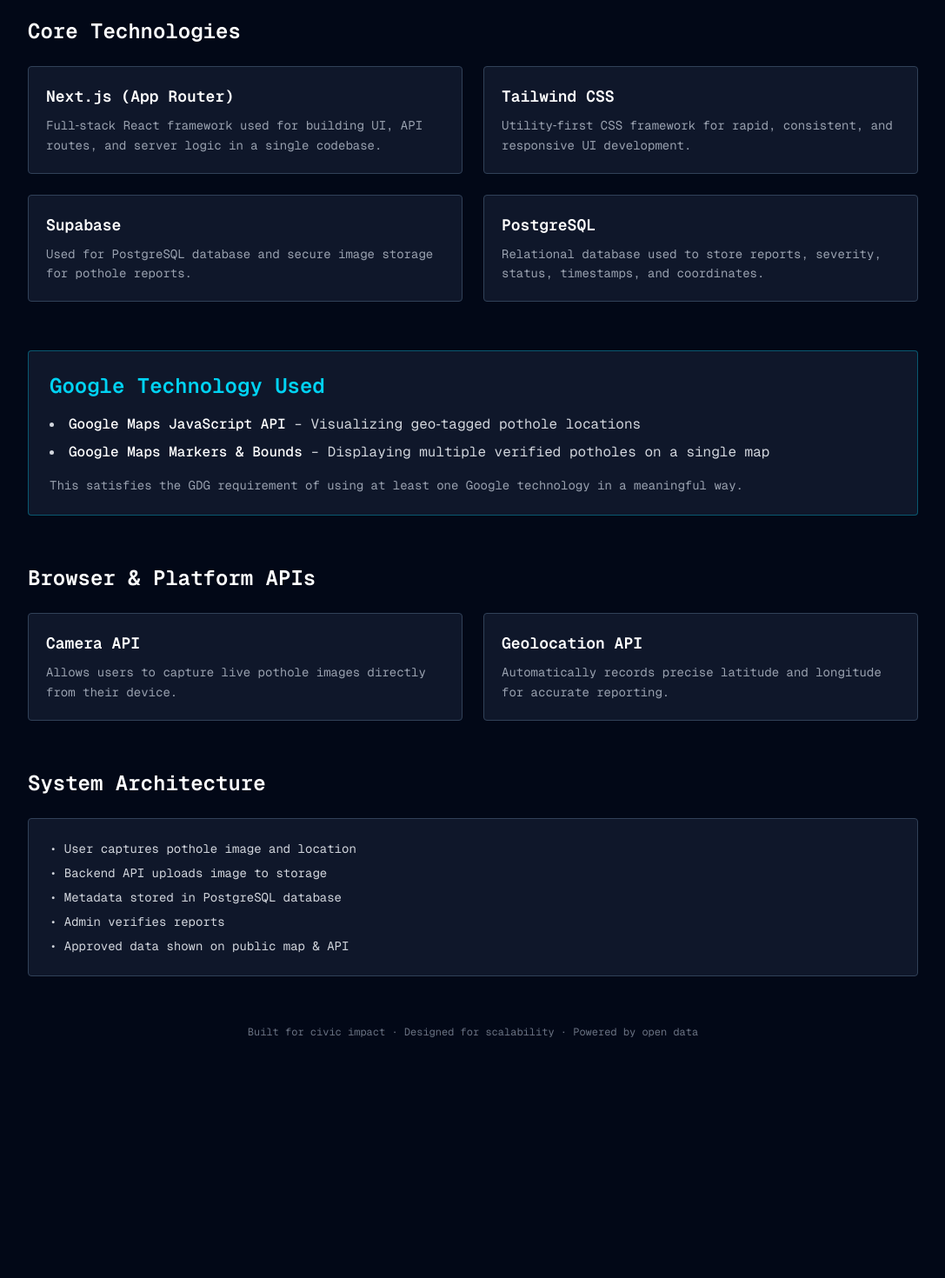
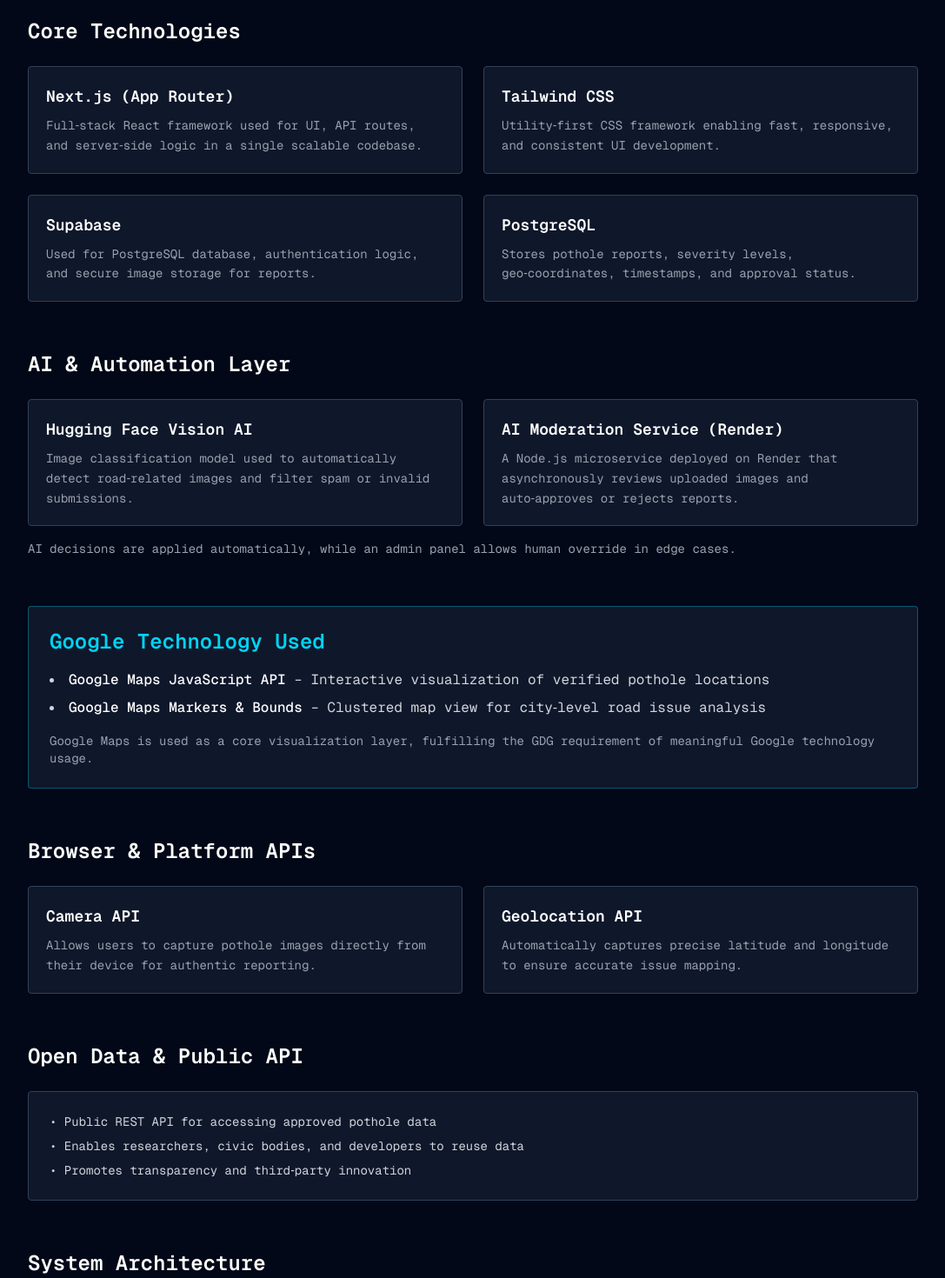
Before and after one commit to eklavyadev/roadwatch, a Next.js app: page /tech in a window 1280 px wide. Shown: the part 260-1730 px from the top of the page at 87% size, without its empty margins (96-1183 px from the left). Before the commit the page ends 1535 px from the top, so only its background shows below. Built offline with nearby package versions, Linux system fonts and the light colour scheme.

Commit message:
Updated UI HowItWorks as per updated AI

```diff
--- a/app/tech/page.tsx
+++ b/app/tech/page.tsx
@@ -4,18 +4,19 @@
   return (
     <>
       <Navbar />
+
       <div className="min-h-screen bg-[#020817] text-white px-6 py-20 mt-10">
         <div className="mx-auto max-w-5xl space-y-14">
 
           {/* Header */}
           <div className="text-center max-w-2xl mx-auto">
             <h1 className="text-3xl sm:text-4xl font-bold">
-            Technology Behind{' '}
+              Technology Behind{" "}
               <span className="text-cyan-400">RoadWatch</span>
             </h1>
             <p className="mt-4 text-gray-400">
-            A modern, scalable tech stack designed for real‑time civic
-            reporting and data transparency.
+              A modern, scalable, AI‑powered civic tech stack built for real‑time
+              road issue reporting and transparency.
             </p>
           </div>
 
@@ -26,21 +27,44 @@
             <div className="grid grid-cols-1 md:grid-cols-2 gap-6">
               <TechCard
                 title="Next.js (App Router)"
-              desc="Full‑stack React framework used for building UI, API routes, and server logic in a single codebase."
+                desc="Full‑stack React framework used for UI, API routes, and server‑side logic in a single scalable codebase."
               />
               <TechCard
                 title="Tailwind CSS"
-              desc="Utility‑first CSS framework for rapid, consistent, and responsive UI development."
+                desc="Utility‑first CSS framework enabling fast, responsive, and consistent UI development."
               />
               <TechCard
                 title="Supabase"
-              desc="Used for PostgreSQL database and secure image storage for pothole reports."
+                desc="Used for PostgreSQL database, authentication logic, and secure image storage for reports."
               />
               <TechCard
                 title="PostgreSQL"
-              desc="Relational database used to store reports, severity, status, timestamps, and coordinates."
+                desc="Stores pothole reports, severity levels, geo‑coordinates, timestamps, and approval status."
               />
             </div>
+          </section>
+
+          {/* AI & Automation */}
+          <section>
+            <h2 className="text-2xl font-semibold mb-6">
+              AI & Automation Layer
+            </h2>
+
+            <div className="grid grid-cols-1 md:grid-cols-2 gap-6">
+              <TechCard
+                title="Hugging Face Vision AI"
+                desc="Image classification model used to automatically detect road‑related images and filter spam or invalid submissions."
+              />
+              <TechCard
+                title="AI Moderation Service (Render)"
+                desc="A Node.js microservice deployed on Render that asynchronously reviews uploaded images and auto‑approves or rejects reports."
+              />
+            </div>
+
+            <p className="mt-4 text-sm text-gray-400">
+              AI decisions are applied automatically, while an admin panel
+              allows human override in edge cases.
+            </p>
           </section>
 
           {/* Google Tech */}
@@ -53,20 +77,20 @@
               <li>
                 <span className="text-white font-medium">
                   Google Maps JavaScript API
-              </span>{' '}
-              – Visualizing geo‑tagged pothole locations
+                </span>{" "}
+                – Interactive visualization of verified pothole locations
               </li>
               <li>
                 <span className="text-white font-medium">
                   Google Maps Markers & Bounds
-              </span>{' '}
-              – Displaying multiple verified potholes on a single map
+                </span>{" "}
+                – Clustered map view for city‑level road issue analysis
               </li>
             </ul>
 
             <p className="mt-4 text-sm text-gray-400">
-            This satisfies the GDG requirement of using at least one Google
-            technology in a meaningful way.
+              Google Maps is used as a core visualization layer, fulfilling the
+              GDG requirement of meaningful Google technology usage.
             </p>
           </section>
 
@@ -79,12 +103,25 @@
             <div className="grid grid-cols-1 md:grid-cols-2 gap-6">
               <TechCard
                 title="Camera API"
-              desc="Allows users to capture live pothole images directly from their device."
+                desc="Allows users to capture pothole images directly from their device for authentic reporting."
               />
               <TechCard
                 title="Geolocation API"
-              desc="Automatically records precise latitude and longitude for accurate reporting."
+                desc="Automatically captures precise latitude and longitude to ensure accurate issue mapping."
               />
+            </div>
+          </section>
+
+          {/* Public API */}
+          <section>
+            <h2 className="text-2xl font-semibold mb-6">
+              Open Data & Public API
+            </h2>
+
+            <div className="bg-[#0f172a] border border-slate-700 rounded p-6 text-gray-300 text-sm space-y-2">
+              <p>• Public REST API for accessing approved pothole data</p>
+              <p>• Enables researchers, civic bodies, and developers to reuse data</p>
+              <p>• Promotes transparency and third‑party innovation</p>
             </div>
           </section>
 
@@ -96,17 +133,19 @@
 
             <div className="bg-[#0f172a] border border-slate-700 rounded p-6 text-gray-300 text-sm space-y-2">
               <p>• User captures pothole image and location</p>
-            <p>• Backend API uploads image to storage</p>
-            <p>• Metadata stored in PostgreSQL database</p>
-            <p>• Admin verifies reports</p>
-            <p>• Approved data shown on public map & API</p>
+              <p>• Backend uploads image to secure storage</p>
+              <p>• Report stored in PostgreSQL with pending status</p>
+              <p>• AI service automatically reviews the image</p>
+              <p>• Status updated to approved or rejected</p>
+              <p>• Approved reports appear on public map & API</p>
+              <p>• Admin panel allows manual overrides if needed</p>
             </div>
           </section>
 
           {/* Footer */}
           <p className="text-center text-xs text-gray-500">
-          Built for civic impact · Designed for scalability · Powered by open
-          data
+            Built for civic impact · AI‑powered moderation · Open & scalable
+            architecture
           </p>
         </div>
       </div>
--- a/components/HowItWorks.tsx
+++ b/components/HowItWorks.tsx
@@ -3,6 +3,7 @@
 import {
   CameraIcon,
   MapPinIcon,
+  CpuChipIcon,
   ShieldCheckIcon,
   GlobeAltIcon,
 } from '@heroicons/react/24/outline';
@@ -11,7 +12,7 @@
   {
     title: 'Capture the Pothole',
     description:
-      'Citizens capture a photo of the pothole directly using their device camera and add a brief location description.',
+      'Citizens capture a photo of the pothole using their device camera and add a brief location description.',
     icon: CameraIcon,
   },
   {
@@ -21,15 +22,21 @@
     icon: MapPinIcon,
   },
   {
-    title: 'Verification Process',
+    title: 'AI‑Powered Verification',
     description:
-      'Each report is reviewed by administrators to prevent spam and ensure data accuracy before approval.',
+      'An AI moderation service automatically analyzes the image to verify whether it is road‑related and filters spam or invalid reports.',
+    icon: CpuChipIcon,
+  },
+  {
+    title: 'Admin Oversight (Optional)',
+    description:
+      'Administrators can review and override AI decisions in edge cases to maintain accuracy and trust.',
     icon: ShieldCheckIcon,
   },
   {
     title: 'Visible on Public Map',
     description:
-      'Approved potholes are displayed on the public map, helping authorities prioritize road repairs.',
+      'Only verified potholes appear on the public map, helping authorities prioritize repairs effectively.',
     icon: GlobeAltIcon,
   },
 ];
@@ -38,19 +45,20 @@
   return (
     <section id="how" className="bg-[#020817] px-6 py-20">
       <div className="mx-auto max-w-6xl">
+
         {/* Header */}
         <div className="text-center max-w-2xl mx-auto mb-16">
           <h2 className="text-3xl sm:text-4xl font-semibold text-white">
             How Road<span className="text-cyan-400">Watch</span> Works
           </h2>
           <p className="mt-4 text-gray-400">
-            A simple, transparent workflow that turns citizen reports into
-            actionable road maintenance data.
+            A fast, AI‑driven workflow that converts citizen reports into
+            reliable, actionable road maintenance data.
           </p>
         </div>
 
         {/* Steps */}
-        <div className="grid grid-cols-1 sm:grid-cols-2 lg:grid-cols-4 gap-8">
+        <div className="grid grid-cols-1 sm:grid-cols-2 lg:grid-cols-5 gap-8">
           {steps.map((step, index) => (
             <div
               key={index}
@@ -77,8 +85,8 @@
 
         {/* Footer note */}
         <p className="mt-14 text-center text-sm text-gray-500">
-          Only verified reports are shown publicly to ensure reliability and
-          trust.
+          AI handles verification at scale, while human oversight ensures
+          accountability and reliability.
         </p>
       </div>
     </section>
```
Lines whose indentation alone changed are shown as unchanged.
